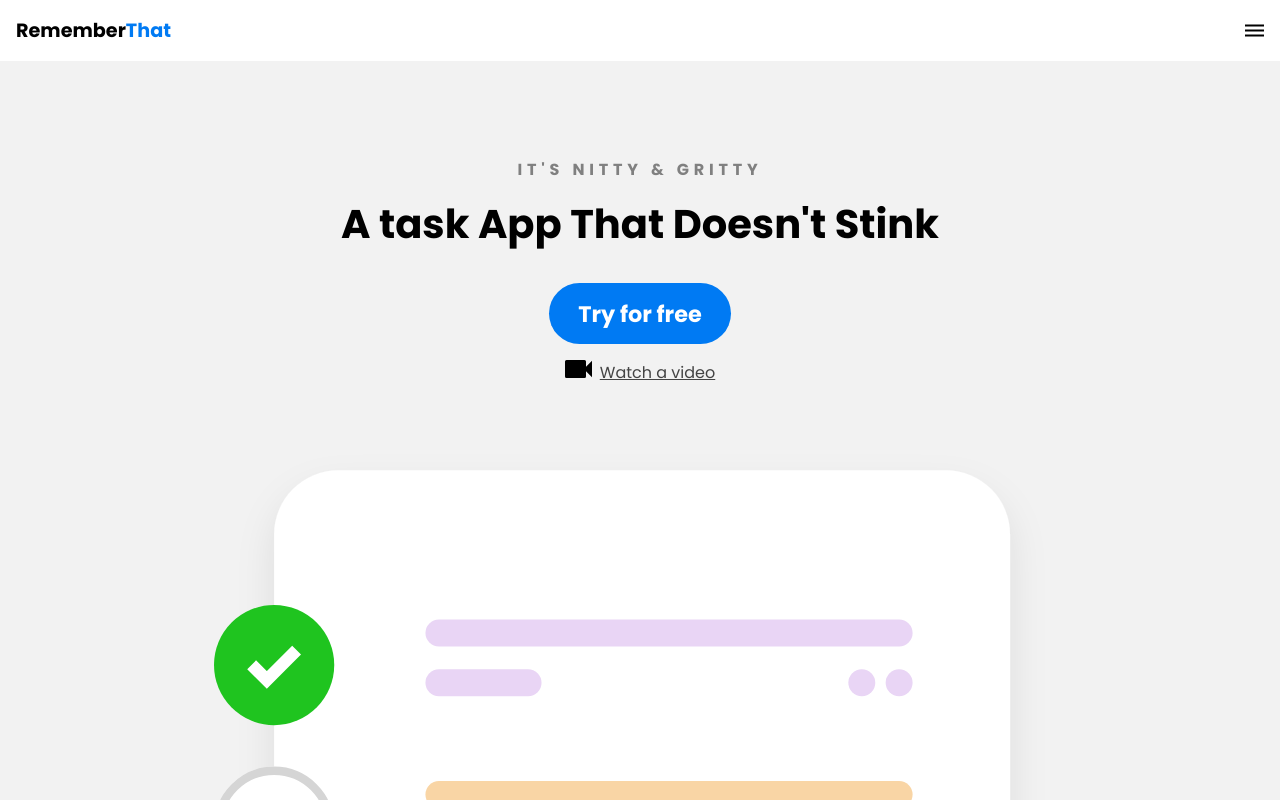
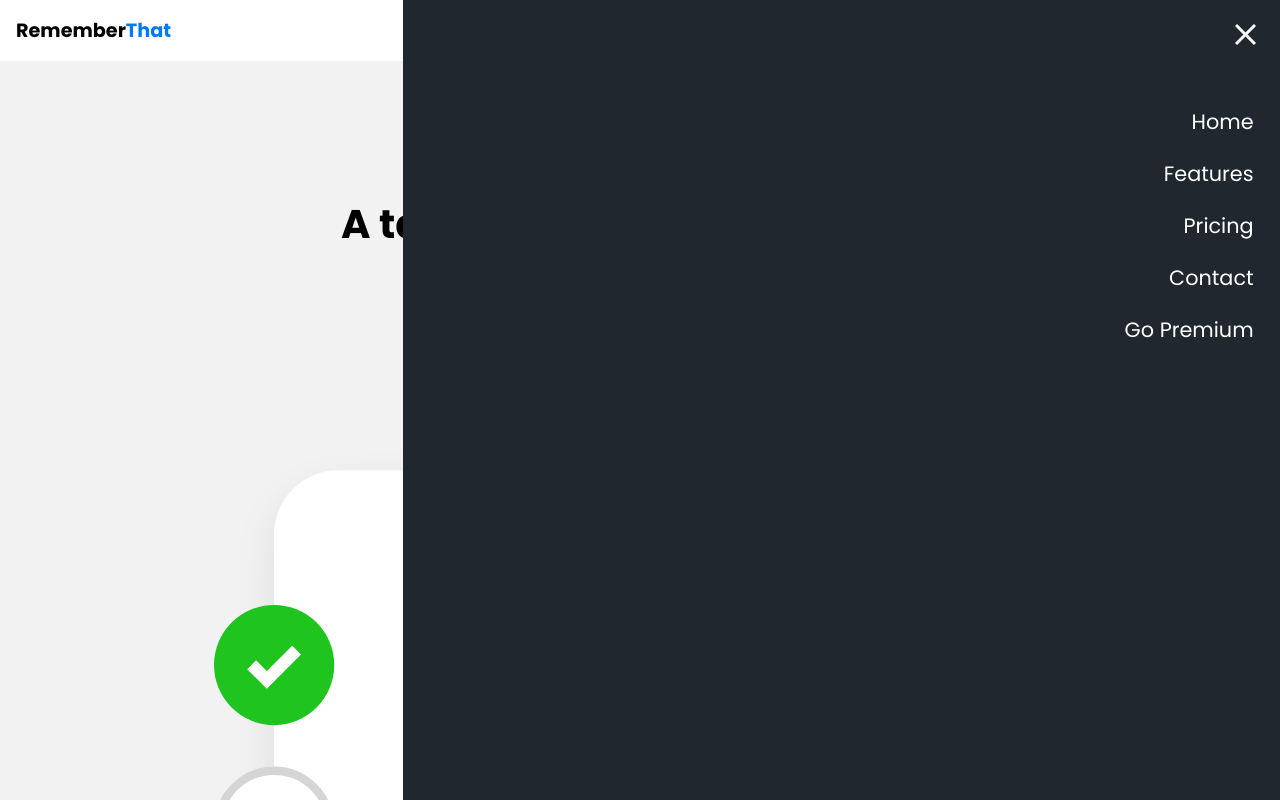
Before and after one commit to AbuchiKings/scss_test, a plain HTML site: page index.html in a window 1280 px wide. Both pictures are taken after a click on the picture 1254 px from the left and 30 px from the top of the page. Shown: the top 800 px of the page. Drawn offline with Linux system fonts and the light colour scheme.

Commit message:
Add js for navbar toggle

```diff
--- a/index.html
+++ b/index.html
@@ -100,7 +100,7 @@
                 <form action="">
 
                     <label for="name">Name</label>
-                    <input type="text" id="name" name="name" placeholder="fullname">
+                    <input type="text" id="name" name="name" placeholder="">
 
                     <label for="email">Email</label>
                     <input type="email" id="email" name="email">
@@ -121,6 +121,22 @@
             </div>
         </div>
     </section>
+
+    <script>
+
+        const mobileBtn = document.getElementById('mobile-cta')
+        nav = document.querySelector('nav')
+        mobileBtnExit = document.getElementById('mobile-exit');
+
+        mobileBtn.addEventListener('click', () => {
+            nav.classList.add('menu-btn');
+        })
+
+        mobileBtnExit.addEventListener('click', () => {
+            nav.classList.remove('menu-btn');
+        })
+
+    </script>
 </body>
 
 </html>
```
